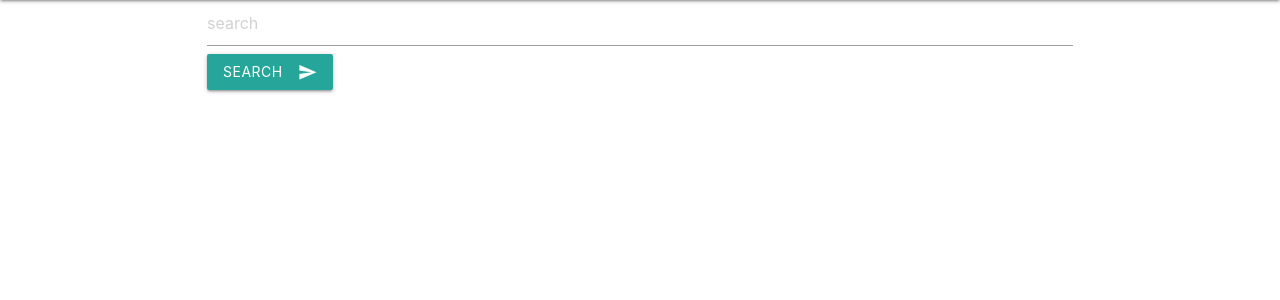
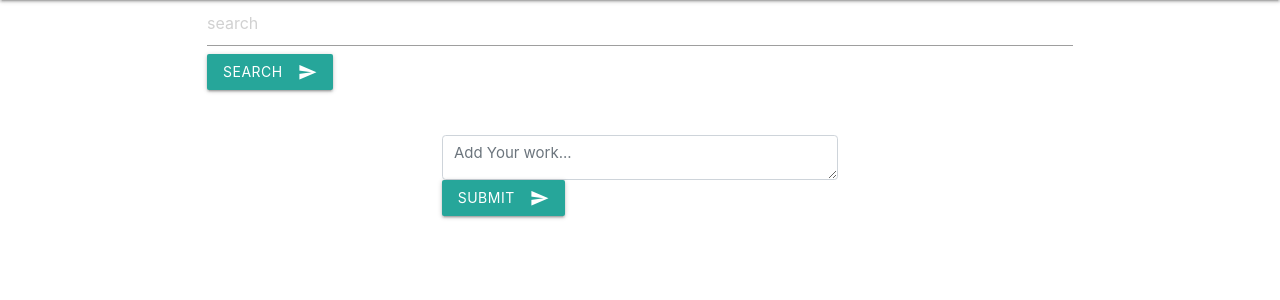
Before and after one commit to GK-SVG/ToDo-app, a Django app: page / in a window 1280 px wide. Shown: the part 64-364 px from the top of the page. Run offline with Django 3.2, Linux system fonts and the light colour scheme; the visitor is signed in with stand-in values (Sample User, id 1); data that the repository does not hold is empty; some libraries are stand-ins or nearby versions.

Commit message:
work todo text area added

```diff
--- a/app/models.py
+++ b/app/models.py
@@ -1,9 +1,12 @@
 from django.db import models
 from django.utils.timezone import now
+from django.conf import settings
+User = settings.AUTH_USER_MODEL
 
 
 # Create your models here.
 class MyData(models.Model):
+    user=models.ForeignKey(User, on_delete=models.CASCADE)
     data = models.CharField(max_length=250,null=True,blank=True)
     timespan = models.DateTimeField(auto_now_add=True)
 
--- a/app/urls.py
+++ b/app/urls.py
@@ -6,6 +6,6 @@ urlpatterns = [
 	path('login/', views.loginPage, name="login"),
 	path('logout/', views.logoutUser, name="logout"),
     path('',views.index,name='Home'),
-
+    #path('/create-work')
 
 ]
--- a/app/views.py
+++ b/app/views.py
@@ -5,6 +5,7 @@ from django.contrib.auth import authenticate, login, logout
 from django.contrib import messages
 from django.contrib.auth.decorators import login_required
 from .forms import OrderForm, CreateUserForm
+from .models import MyData
 # Create your views here.
 def registerPage(request):
 	if request.user.is_authenticated:
@@ -42,4 +43,8 @@ def logoutUser(request):
 
 @login_required(login_url='login')
 def index(request):
-    return render(request,'base.html')
+	user=request.user
+	obj=MyData.objects.filter(user=user)
+	for i in obj:
+		print(i.data)
+	return render(request,'app/index.html',{'obj':obj})
--- a/templates/app/index.html
+++ b/templates/app/index.html
@@ -0,0 +1,23 @@
+{% extends 'base.html' %}
+{% block body %}
+<div class='row mt-5'>
+    <div class='col-md-4 mx-auto col-10'>
+        <form class='form' id='create-work' method='POST' action='/create-work'>
+            {% csrf_token %}
+            <div class='d-none alert alert-danger' id='tweet-create-form-error'></div>
+            <input type='hidden' value='/' name='next'>
+            <textarea required='required' class='form-control' name='content' placeholder='Add Your work...'></textarea>
+            <button class="btn waves-effect waves-light" type="submit" name="action">Submit
+                <i class="material-icons right">send</i>
+            </button>
+        </form>
+    </div>
+</div>
+{% endblock body %}
+{% block js %}
+<script>
+    const CreateWormEl = document.getElementById("create-work");
+    CreateWormEl.addEventListener("submit", handleCreateWormDidSumbit)
+
+</script>
+{% endblock js %}
--- a/templates/base.html
+++ b/templates/base.html
@@ -24,11 +24,15 @@
   <form action="search" method="post">
     {% csrf_token %}
     <input type="text" name="search" placeholder="search">
-    <button class="btn waves-effect waves-light" type="submit" name="action">Search
+    <button class="btn waves-effect waves-light" type="submit" name="action" >Search
         <i class="material-icons right">send</i>
     </button>
 </form>
 </div>
+{% block body %}
+{% endblock body %}
+{% block js %}
+{% endblock js %}
     <!-- Optional JavaScript -->
     <!-- jQuery first, then Popper.js, then Bootstrap JS -->
     <script src="https://cdnjs.cloudflare.com/ajax/libs/materialize/1.0.0/js/materialize.min.js"></script>
```
Also changed, not shown: app/migrations/0002_mydata_user.py (added).
